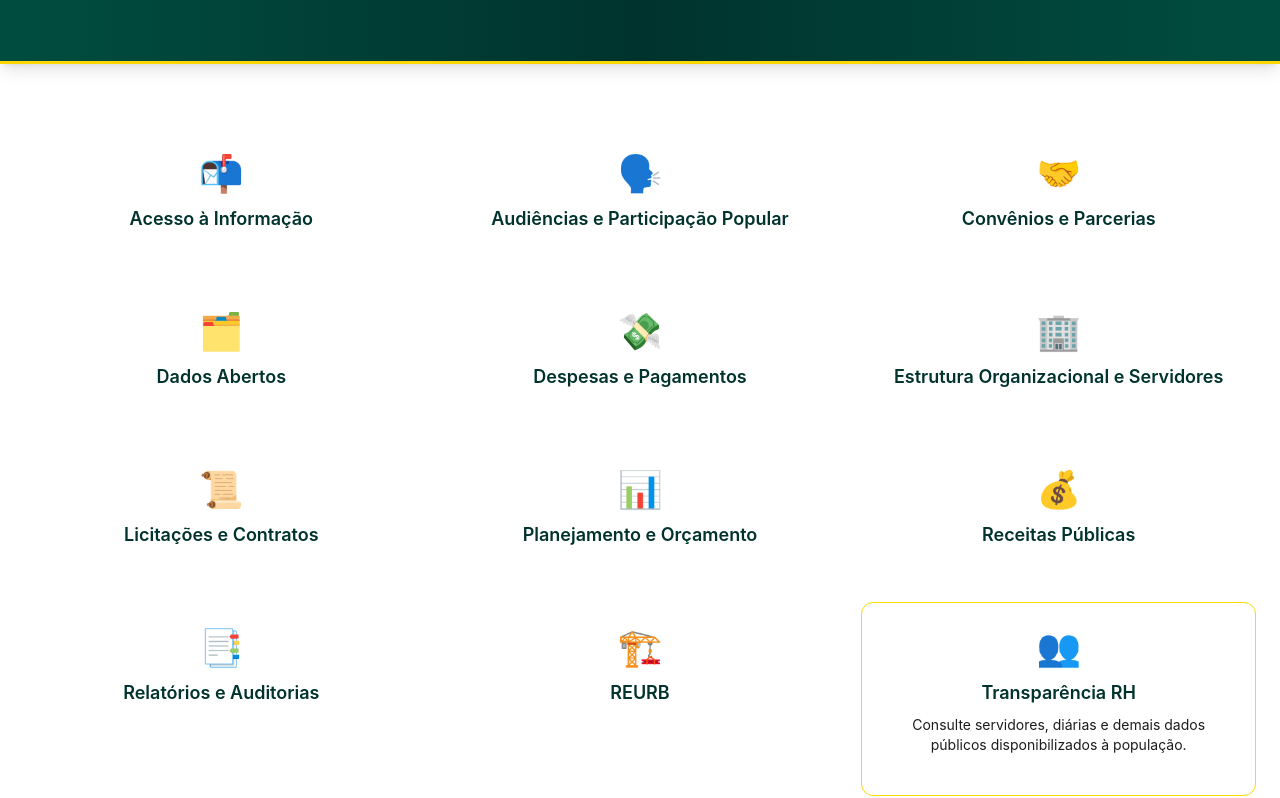
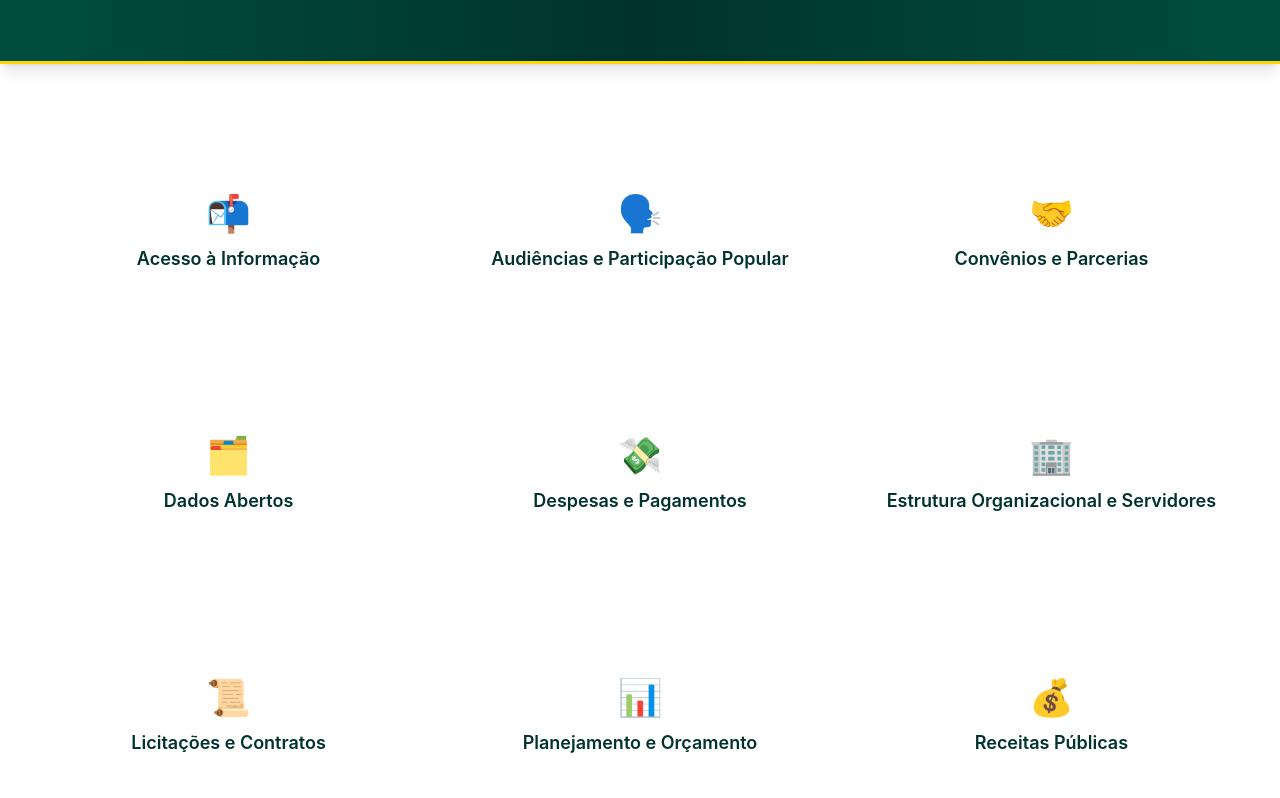
Before and after one commit to ippur/site-ippur, a Next.js app: page /transparencia in a window 1280 px wide. Shown: the part 264-1062 px from the top of the page. Built offline with nearby package versions, Linux system fonts and the light colour scheme.

Commit message:
fix: remover destaque fixo do card de transparência RH e padronizar hover

```diff
--- a/src/app/transparencia/page.jsx
+++ b/src/app/transparencia/page.jsx
@@ -16,17 +16,14 @@ export default function TransparenciaPage() {
     { titulo: "Planejamento e Orçamento", icon: "📊", link: "/transparencia/planejamento" },
     { titulo: "Receitas Públicas", icon: "💰", link: "/transparencia/receitas" },
     { titulo: "Relatórios e Auditorias", icon: "📑", link: "/transparencia/relatorios" },
-    { titulo: "REURB",
-      icon: "🏗️",
-      link: "/transparencia/reurb",
-      destaque: true },
+    { titulo: "REURB", icon: "🏗️", link: "/transparencia/reurb" },
     {
       titulo: "Transparência RH",
       icon: "👥",
       desc: "Consulte servidores, diárias e demais dados públicos disponibilizados à população.",
       href: "https://rpmsolucoes.com.br/wc/transparenciarh.aspx?idCNPJ=16366277000172",
       externo: true,
-      destaque: true,
+      destaque: false,
     },
   ];
 
@@ -35,7 +32,7 @@ export default function TransparenciaPage() {
       titulo="Portal da Transparência"
       subtitulo="Acompanhe informações e documentos oficiais do IPPUR em atendimento à Lei de Acesso à Informação."
     >
-      <div className="grid md:grid-cols-2 lg:grid-cols-3 gap-6">
+      <div className="grid md:grid-cols-2 lg:grid-cols-3 gap-8">
         {secoes.map((secao, i) => (
           <motion.div
             key={i}
@@ -43,33 +40,34 @@ export default function TransparenciaPage() {
             whileInView={{ opacity: 1, y: 0 }}
             transition={{ duration: 0.4 }}
             viewport={{ once: true }}
+            className="h-full"
           >
             {secao.externo ? (
               <a
                 href={secao.href}
                 target="_blank"
                 rel="noopener noreferrer"
-                className={`bg-white border rounded-xl shadow-card hover:shadow-smooth transition-shadow p-6 text-center flex flex-col items-center h-full ${
+                className={`bg-white border rounded-xl shadow-card hover:shadow-smooth transition-all p-6 text-center flex flex-col items-center justify-center h-full min-h-[210px] cursor-pointer hover:scale-[1.02] ${
                   secao.destaque
-                    ? "border-secondary bg-secondary/5"
-                    : "border-neutral-light"
+                    ? "border-secondary bg-secondary/5 hover:border-secondary"
+                    : "border-neutral-light hover:border-secondary"
                 }`}
               >
                 <span className="text-4xl mb-3">{secao.icon}</span>
                 <p className="text-lg font-semibold text-primary-dark mb-2">
                   {secao.titulo}
                 </p>
-                <p className="text-sm text-neutral-dark mb-4">
+                <p className="text-sm text-neutral-dark max-w-[280px]">
                   {secao.desc}
                 </p>
               </a>
             ) : (
               <Link
                 href={secao.link}
-                className="bg-white border border-neutral-light rounded-xl shadow-card hover:shadow-smooth transition-shadow p-6 text-center flex flex-col items-center h-full"
+                className="bg-white border border-neutral-light rounded-xl shadow-card hover:shadow-smooth transition-all p-6 text-center flex flex-col items-center justify-center h-full min-h-[210px] cursor-pointer hover:scale-[1.02] hover:border-secondary"
               >
                 <span className="text-4xl mb-3">{secao.icon}</span>
-                <p className="text-lg font-semibold text-primary-dark mb-1">
+                <p className="text-lg font-semibold text-primary-dark">
                   {secao.titulo}
                 </p>
               </Link>
```
